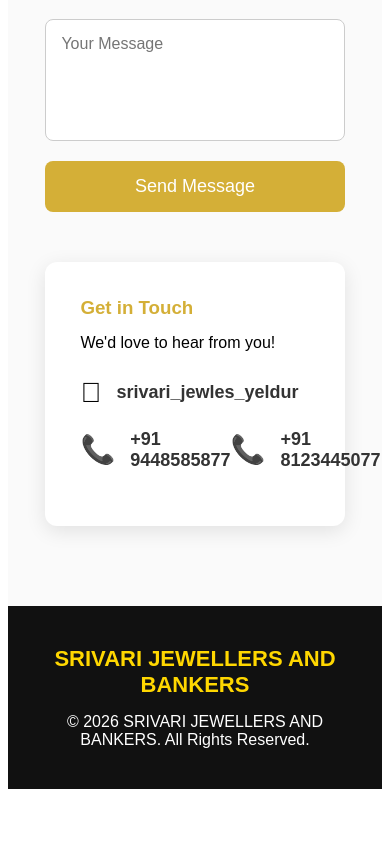
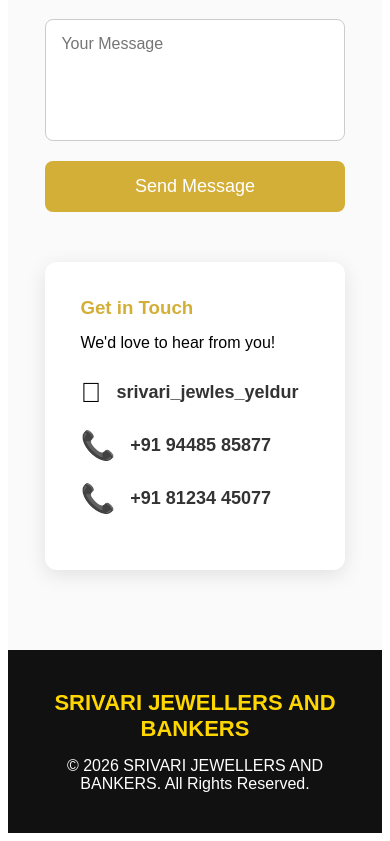
Before and after one commit to 948190/srivari-jewellers, an Angular app: page / in a window 390 px wide. Shown: the part 5989-6830 px from the top of the page. Before the commit the page ends 6786 px from the top, so only its background shows below. Built offline with nearby package versions, Linux system fonts and the light colour scheme.

Commit message:
phone number update

```diff
--- a/src/app/app.component.html
+++ b/src/app/app.component.html
@@ -273,18 +273,18 @@
             </div>
 
             <div class="info-item">
+    <span class="icon">📞</span>
+    <a href="tel:+919448585877">
+        +91 94485 85877
+    </a>
+</div>
 
-                <span class="icon">📞</span>
-
-                <a href="tel:+919876543210">
-                    +91 9448585877
-                </a>
-                <span class="icon">📞</span>
-                <a href="tel:+919876543210">
-                    +91 8123445077
-                </a>
-
-            </div>
+<div class="info-item">
+    <span class="icon">📞</span>
+    <a href="tel:+918123445077">
+        +91 81234 45077
+    </a>
+</div>
 
         </div>
 
```
